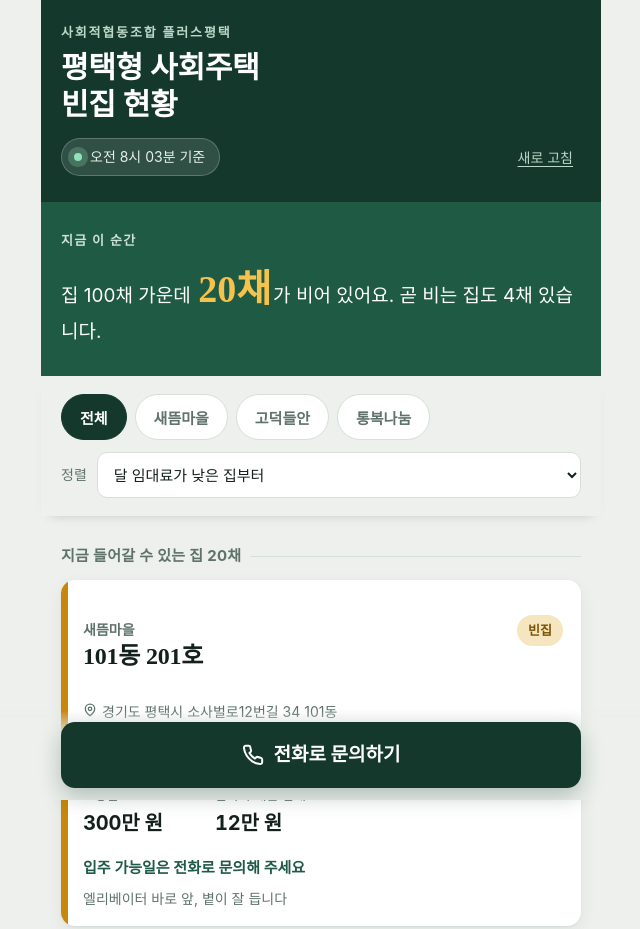
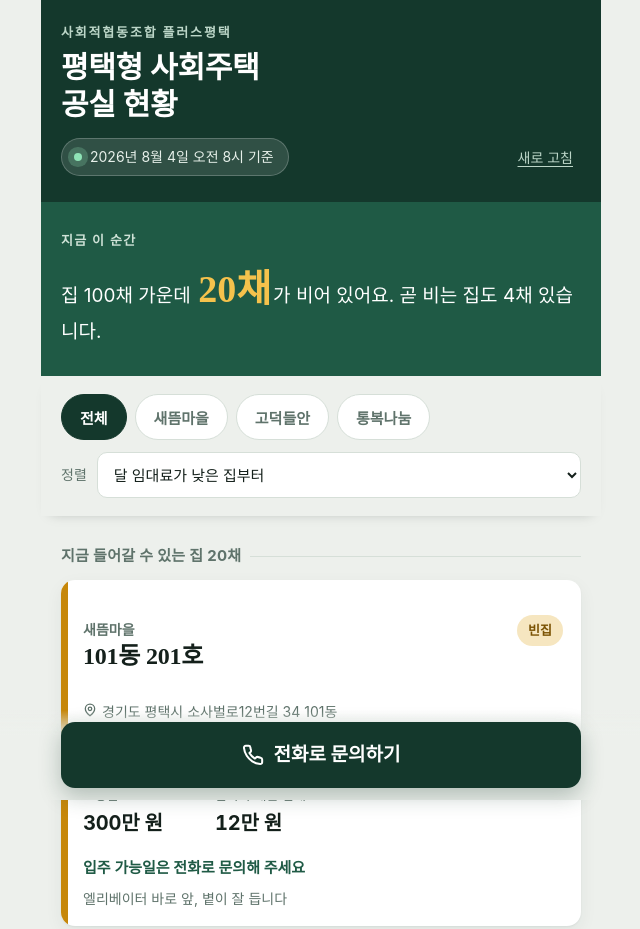
Before and after one commit to nhs7534-creator/pyeongtaek-housing, a plain HTML site: page index.html in a window 1280 px wide. Shown: the top 929 px of the page, without its empty margins (319-959 px from the left). Drawn offline with Linux system fonts and the light colour scheme; a web font is replaced by a local one.

Commit message:
Add files via upload

```diff
--- a/index.html
+++ b/index.html
@@ -3,12 +3,12 @@
 <head>
 <meta charset="UTF-8">
 <meta name="viewport" content="width=device-width, initial-scale=1, viewport-fit=cover">
-<title>평택형 사회주택 빈집 현황 | 사회적협동조합 플러스평택</title>
+<title>평택형 사회주택 공실 현황 | 사회적협동조합 플러스평택</title>
 <meta name="description" content="평택형 사회주택 100호 중 지금 들어갈 수 있는 집을 실시간으로 확인하세요. 보증금과 월 임대료, 입주 가능일까지 한눈에.">
 
 <!-- 카카오톡·SNS 공유 -->
 <meta property="og:type" content="website">
-<meta property="og:title" content="평택형 사회주택 빈집 현황">
+<meta property="og:title" content="평택형 사회주택 공실 현황">
 <meta property="og:description" content="지금 들어갈 수 있는 집을 바로 확인하세요.">
 <meta property="og:site_name" content="사회적협동조합 플러스평택">
 <meta property="og:url" content="https://nhs7534-creator.github.io/pyeongtaek-housing/">
@@ -73,6 +73,7 @@
     border-radius:999px;
     padding:7px 14px 7px 12px;
     font-size:14px;color:#E7F0EA;
+    white-space:nowrap;
   }
   .pulse{
     width:8px;height:8px;border-radius:50%;background:#8FE3B6;
@@ -88,7 +89,7 @@
     font-size:14px;font-family:inherit;cursor:pointer;padding:8px;
     text-decoration:underline;text-underline-offset:3px;
   }
-  .stamp-row{display:flex;align-items:center;}
+  .stamp-row{display:flex;align-items:center;flex-wrap:wrap;row-gap:8px;}
 
   /* ── 현황 요약 ───────────────────── */
   .board{
@@ -278,7 +279,7 @@
 
   <header>
     <p class="eyebrow">사회적협동조합 플러스평택</p>
-    <h1>평택형 사회주택<br>빈집 현황</h1>
+    <h1>평택형 사회주택<br>공실 현황</h1>
     <div class="stamp-row">
       <span class="stamp"><span class="pulse"></span><span id="stampText">확인하는 중…</span></span>
       <button class="refresh-btn" id="refreshBtn" type="button">새로 고침</button>
@@ -429,7 +430,8 @@ function timeText(iso){
   const h = d.getHours();
   const ampm = h < 12 ? '오전' : '오후';
   const hh = h % 12 === 0 ? 12 : h % 12;
-  return ampm + ' ' + hh + '시 ' + String(d.getMinutes()).padStart(2,'0') + '분 기준';
+  return d.getFullYear() + '년 ' + (d.getMonth()+1) + '월 ' + d.getDate() + '일 ' +
+         ampm + ' ' + hh + '시 기준';
 }
 
 /* ── 불러오기 ── */
```
Also changed, not shown: og-image.png.
